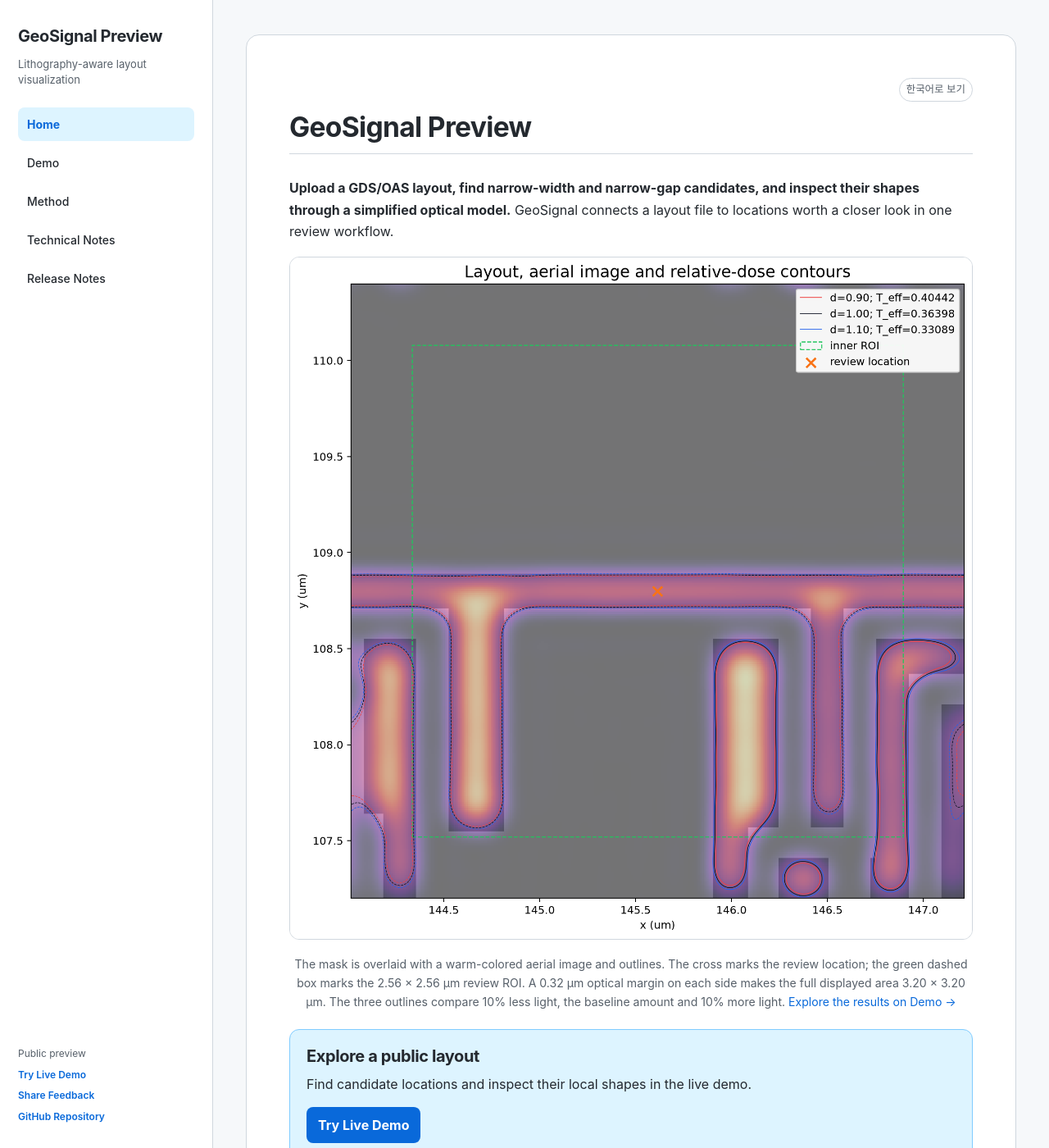
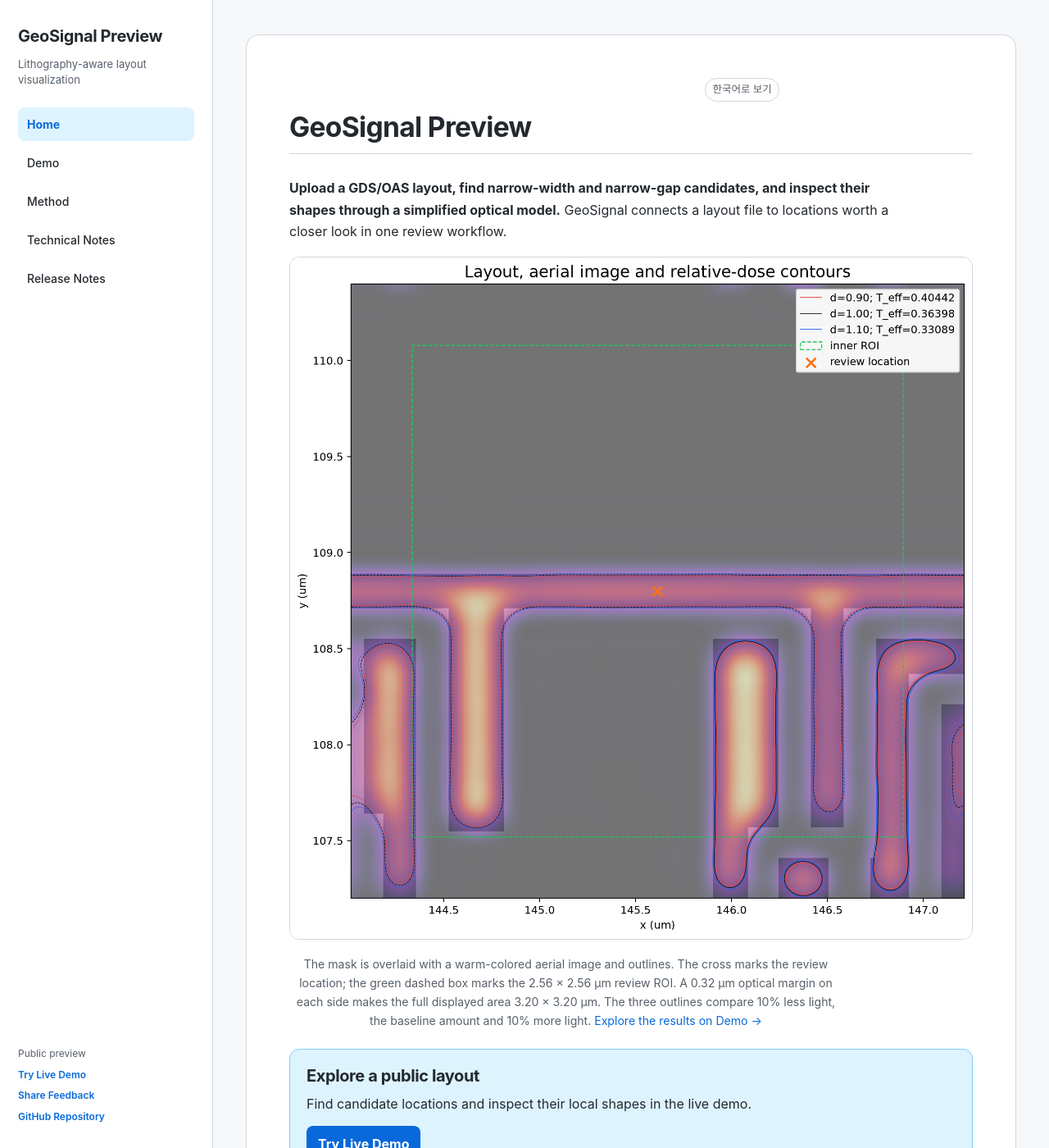
Before and after one commit to SJsDad/GeoSignal-preview, a Jekyll site: the page built from docs/index.md, in a window 1280 px wide and 1400 px high. Shown: the whole window at 82% size. Built offline with Jekyll 4.4.1, drawn with Linux system fonts in a browser that asks for light colours.

Commit message:
style: expand page visuals while preserving readable prose

```diff
--- a/docs/assets/css/style.css
+++ b/docs/assets/css/style.css
@@ -8,7 +8,8 @@
 --accent-soft: #ddf4ff;
 --code-bg: #f6f8fa;
 --focus-ring: rgba(9, 105, 218, 0.35);
---max-content-width: 980px;
+--max-content-width: none;
+--prose-width: 76ch;
 --sidebar-width: 260px;
 }
 
@@ -563,3 +564,25 @@
 padding: 8px 10px;
 }
 }
+
+/* Wide visual review layout: prose stays readable; figures use the full card. */
+.page-content > p:not(:has(img)),
+.page-content > ul,
+.page-content > ol,
+.page-content > blockquote,
+.page-content details > p:not(:has(img)),
+.page-content details > ul,
+.page-content details > ol {
+max-width: var(--prose-width);
+}
+.page-content p:has(> img) {
+max-width: none;
+}
+.page-content p > img {
+width: 100%;
+}
+.page-content iframe {
+display: block;
+width: 100%;
+max-width: 100%;
+}
```
